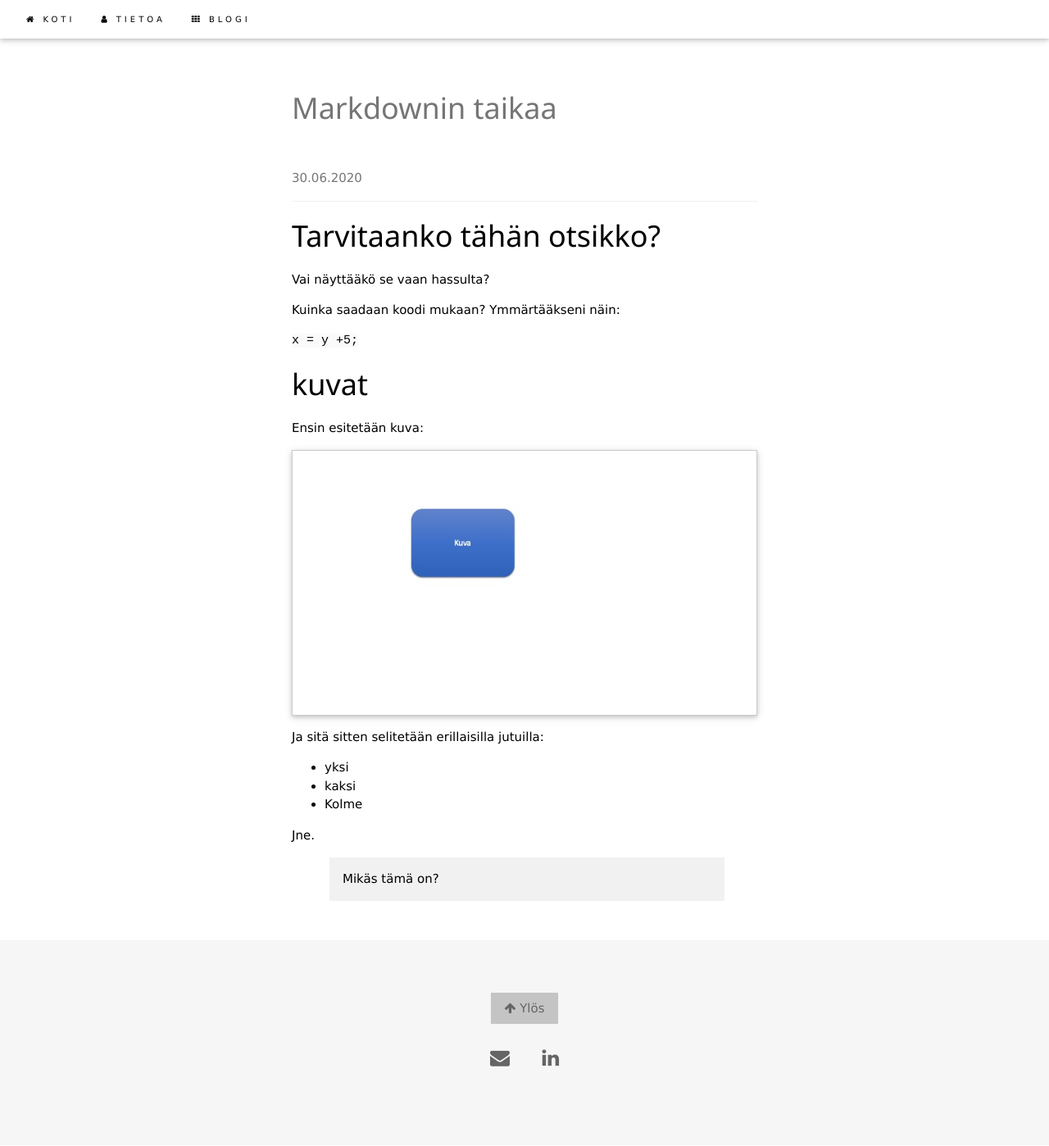
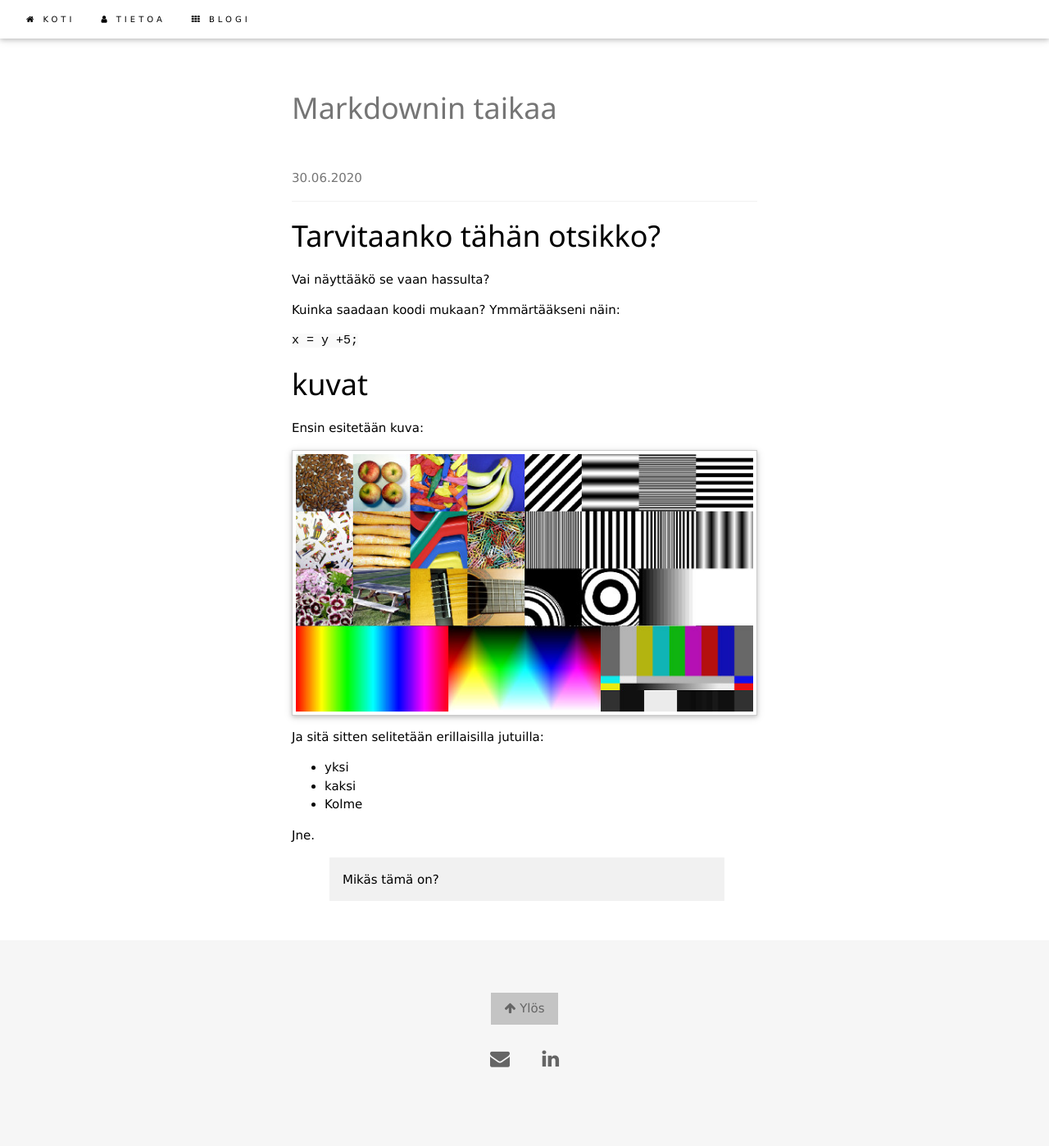
Before and after one commit to seme/seme.github.io, a Jekyll site: the page built from _posts/2020-06-30-testi-file.md, in a window 1280 px wide. Shown: the whole page at 82% size. Built offline with Jekyll 4.4.1, drawn with Linux system fonts in a browser that asks for light colours.

Commit message:
muotoilua mobiilisti

```diff
--- a/_posts/2020-06-30-testi-file.md
+++ b/_posts/2020-06-30-testi-file.md
@@ -16,7 +16,7 @@
 
 Ensin esitetään kuva:
 
-![Itse piirretty kuva](/assets/kuva.jpg)
+![Itse piirretty kuva](/assets/testimage.jpg)
 
 Ja sitä sitten selitetään erillaisilla jutuilla:
 
--- a/css/main.css
+++ b/css/main.css
@@ -14,7 +14,8 @@
 
 img {
     max-width: 100%;
-    max-height: 100%;
+    height: auto;
+    /* height: 100%; width: 100%; object-fit: cover */
     border:1px solid #ccc!important;
     padding:4px;
     box-shadow:0 2px 5px 0 rgba(0,0,0,0.16),0 2px 10px 0 rgba(0,0,0,0.12);
```
Also changed, not shown: assets/testimage.jpg (added).
